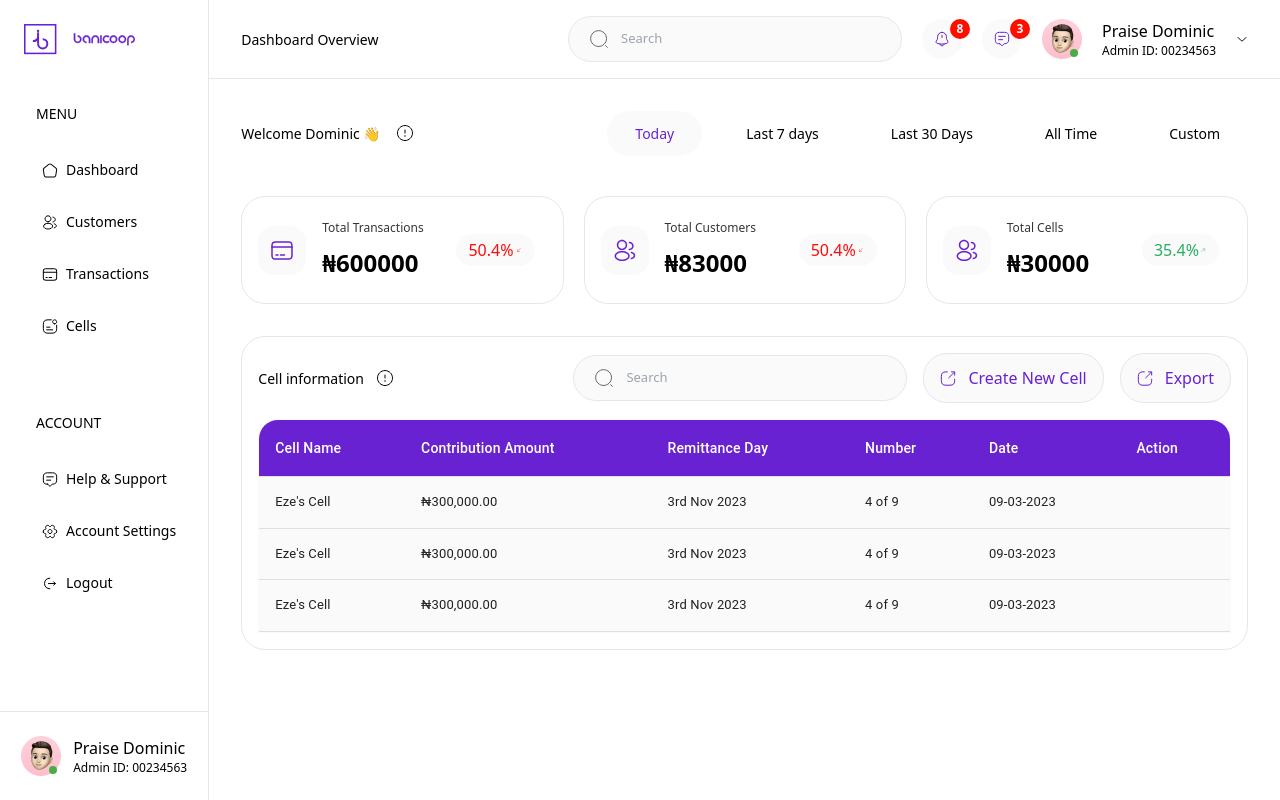
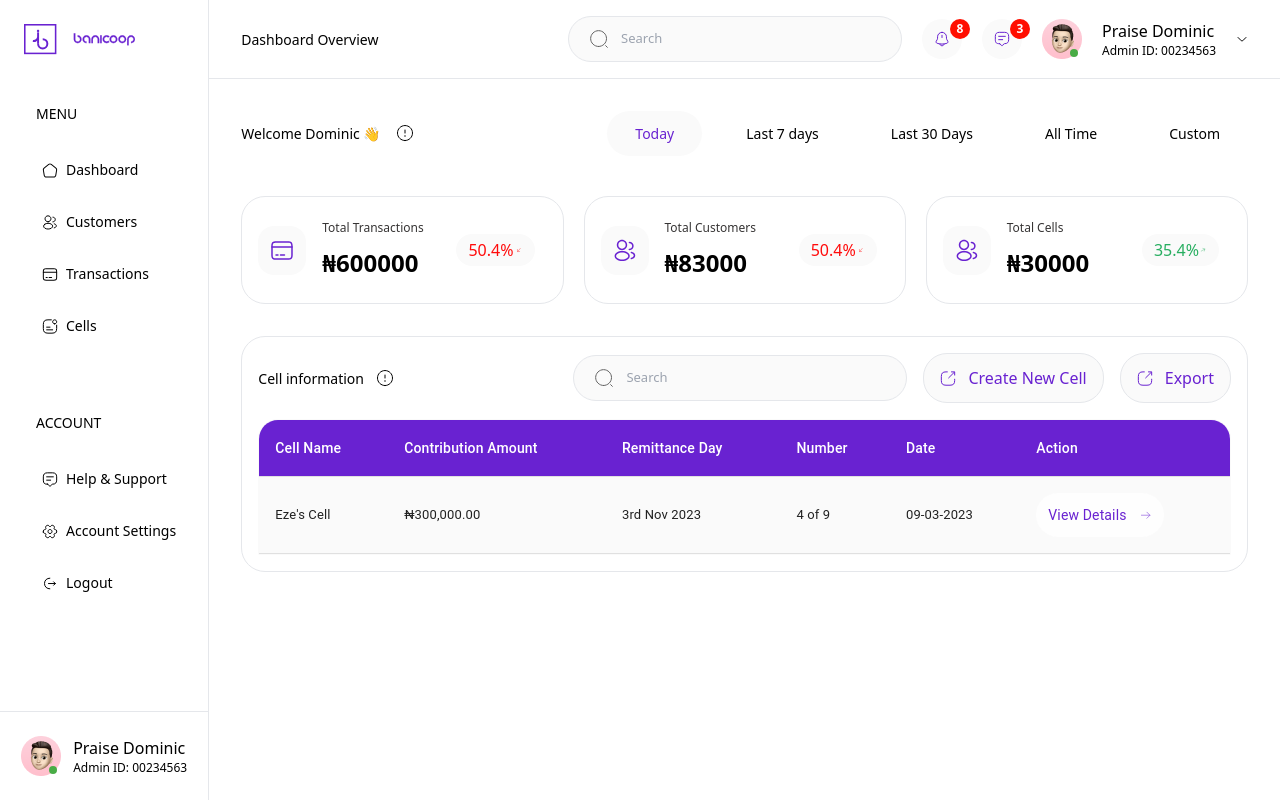
Before and after one commit to Banicoop/admin, a React (Create React App) app: page /cells in a window 1280 px wide. Built offline with nearby package versions, Linux system fonts and the light colour scheme.

Commit message:
reusable table

```diff
--- a/src/components/BasicTable.tsx
+++ b/src/components/BasicTable.tsx
@@ -1,12 +1,14 @@
 import { Table, TableContainer, TableHead, TableRow, TableCell, TableBody } from '@mui/material';
 import React, { FC } from 'react';
+import { ActionBtn } from './ExportBtn';
 
 interface ITbale {
   headcells: any;
-  tableData: any;
+  tableData: any[];
+  onNavigate?: any
 }
 
-const BasicTable:FC<ITbale> = ({headcells, tableData}) => {
+const BasicTable:FC<ITbale> = ({headcells, tableData, onNavigate}) => {
   return (
     <TableContainer sx={{ boxShadow: "none", border: '1px solid #fafafa', borderRadius: '20px 20px 0 0'}}>
       <Table>
@@ -25,9 +27,11 @@ const BasicTable:FC<ITbale> = ({headcells, tableData}) => {
 						<TableRow key={rowIndex}>
 							{headcells?.map((col: any, colIndex: any) => (
 								<TableCell align="left" key={colIndex} sx={{ fontWeight: 400, fontSize: 13 }}>
-									{
-										row[col.key]
-									}
+									{row[col.key]}
+                  {col.key === "action" && (
+                    <ActionBtn onClick={() => onNavigate(row.id)}/>
+                  )
+                  }
 								</TableCell>
 							))}
 
--- a/src/components/ExportBtn.tsx
+++ b/src/components/ExportBtn.tsx
@@ -1,8 +1,9 @@
 import React, { FC, MouseEventHandler } from 'react';
 
+
 type Itext = {
-    text: string;
-    onClick: MouseEventHandler<HTMLDivElement>
+    text?: string;
+    onClick?: MouseEventHandler<HTMLDivElement>
 }
 
 const ExportBtn:FC<Itext> = ({text, onClick}) => {
@@ -14,4 +15,15 @@ const ExportBtn:FC<Itext> = ({text, onClick}) => {
   )
 }
 
+
+export const ActionBtn:FC<Itext> = ({text, onClick }) => {
+    return(
+        <div onClick={onClick}  className="bg-[#fefefe] text-bgPurple flex gap-3 w-max items-center cursor-pointer rounded-3xl p-3 self-start">
+            <span className="text-sm">View Details</span>
+            <img src="/arrow-next.svg" alt="" className="" />
+        </div >
+
+    )
+}
+
 export default ExportBtn;
--- /dev/null
+++ b/src/components/TableTitle.tsx
@@ -0,0 +1,17 @@
+import React from 'react';
+
+interface IData {
+    img?: string;
+    text: string;
+}
+
+const TableTitle = () => {
+  return (
+    <div className='flex items center gap-2'>
+        <img src="/avatermale.svg" alt="" className="" />
+        <span className="text-[#000]">Eze’s Cell</span>
+    </div>
+  )
+}
+
+export default TableTitle;
--- a/src/pages/cells/Cells.tsx
+++ b/src/pages/cells/Cells.tsx
@@ -3,6 +3,7 @@ import Info from '../../components/Info';
 import Search from '../../components/Search';
 import ExportBtn from '../../components/ExportBtn';
 import BasicTable from '../../components/BasicTable';
+import { useNavigate } from 'react-router-dom';
 
 
 const headcells = [
@@ -32,7 +33,16 @@ const headcells = [
   },
 ]
 
-const tableData = Array(3)
+
+const Cells = () => {
+
+  const navigate = useNavigate();
+
+  const handleNavigate = (id: string) => {
+    navigate(':id');
+  };
+
+  const tableData = Array(1)
   .fill("")
   .map((_, i) => ({
     cellName: "Eze's Cell",
@@ -40,11 +50,11 @@ const tableData = Array(3)
     day: "3rd Nov 2023",
     num: '4 of 9',
     date: "09-03-2023",
-  action: '',
     id: `row_${i}`,
+
   }));
 
-const Cells = () => {
+
   return (
     <div className="px-8">
       <div className='flex flex-col border-[1px] rounded-3xl gap-4 p-4 w-full'>
@@ -57,7 +67,7 @@ const Cells = () => {
             <ExportBtn text='Export' onClick={() => {}}/>
           </div>
         </div>
-        <BasicTable headcells={headcells} tableData={tableData}/>
+        <BasicTable headcells={headcells} tableData={tableData} onNavigate={handleNavigate}/>
       </div>
     </div>
   )
```
Lines whose indentation alone changed are shown as unchanged.
